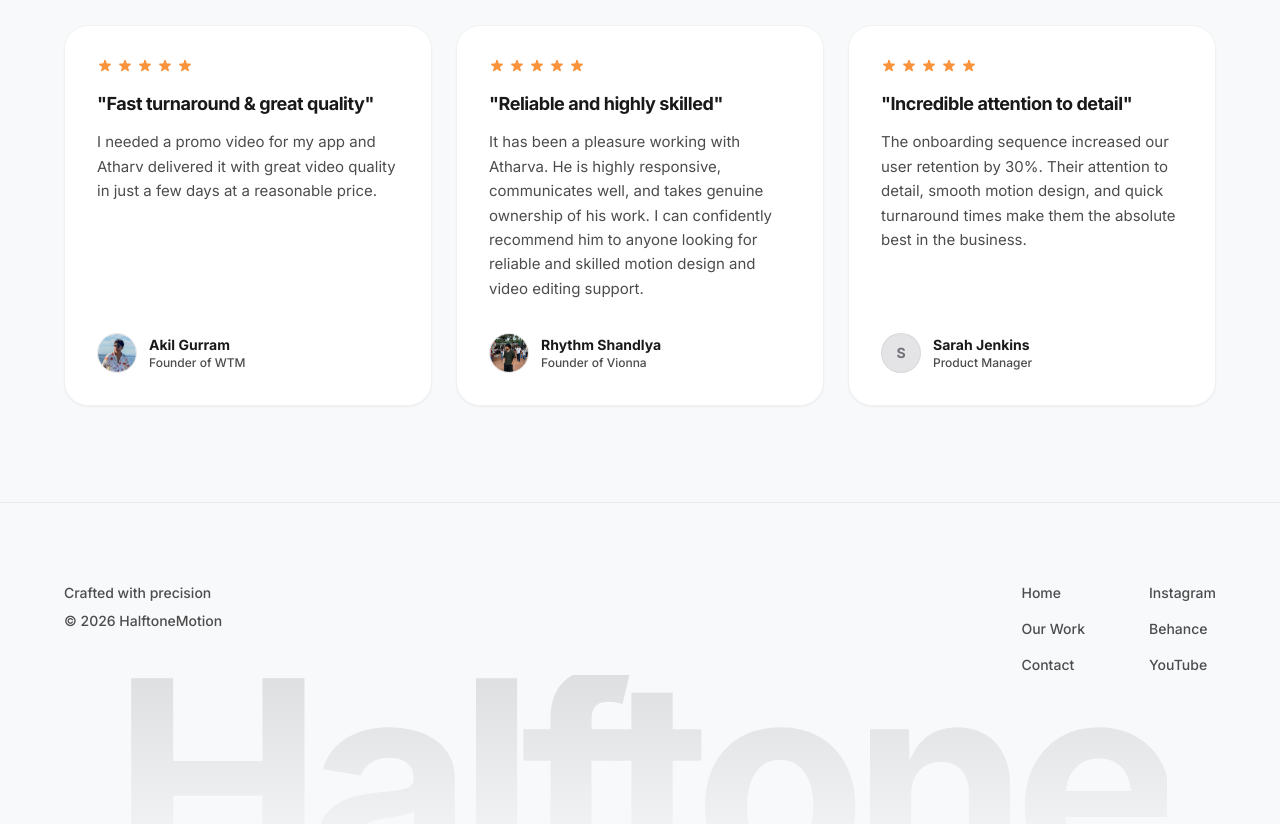
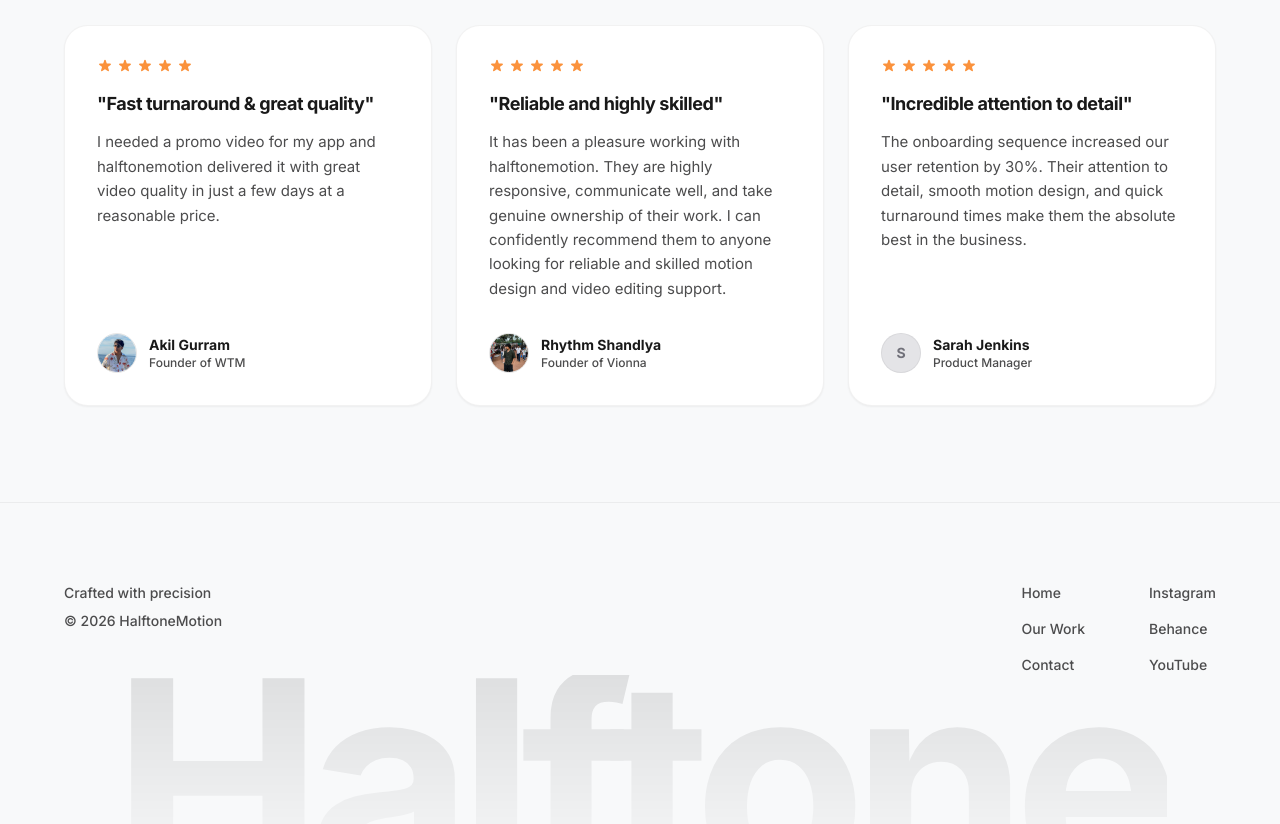
Before and after one commit to BerserkerOP/website, a Next.js app: page / in a window 1280 px wide. Shown: the part 2520-3344 px from the top of the page. Built offline with nearby package versions, Linux system fonts and the light colour scheme.

Commit message:
Update review texts to halftonemotion

```diff
--- a/components/ReviewsSection.tsx
+++ b/components/ReviewsSection.tsx
@@ -5,14 +5,14 @@ import { motion } from 'framer-motion';
 const reviews = [
   {
     headline: "Fast turnaround & great quality",
-    text: "I needed a promo video for my app and Atharv delivered it with great video quality in just a few days at a reasonable price.",
+    text: "I needed a promo video for my app and halftonemotion delivered it with great video quality in just a few days at a reasonable price.",
     name: "Akil Gurram",
     role: "Founder of WTM",
     image: "/reviews/akil.jpg"
   },
   {
     headline: "Reliable and highly skilled",
-    text: "It has been a pleasure working with Atharva. He is highly responsive, communicates well, and takes genuine ownership of his work. I can confidently recommend him to anyone looking for reliable and skilled motion design and video editing support.",
+    text: "It has been a pleasure working with halftonemotion. They are highly responsive, communicate well, and take genuine ownership of their work. I can confidently recommend them to anyone looking for reliable and skilled motion design and video editing support.",
     name: "Rhythm Shandlya",
     role: "Founder of Vionna",
     image: "/reviews/rhythm.jpg"
```
